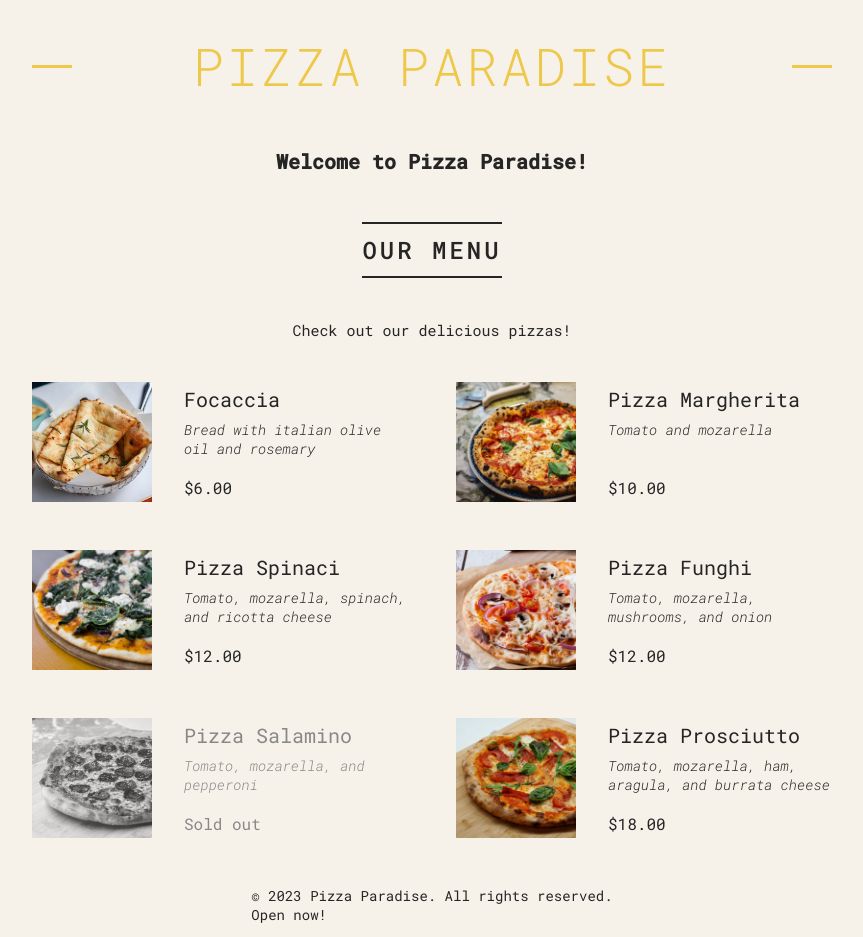
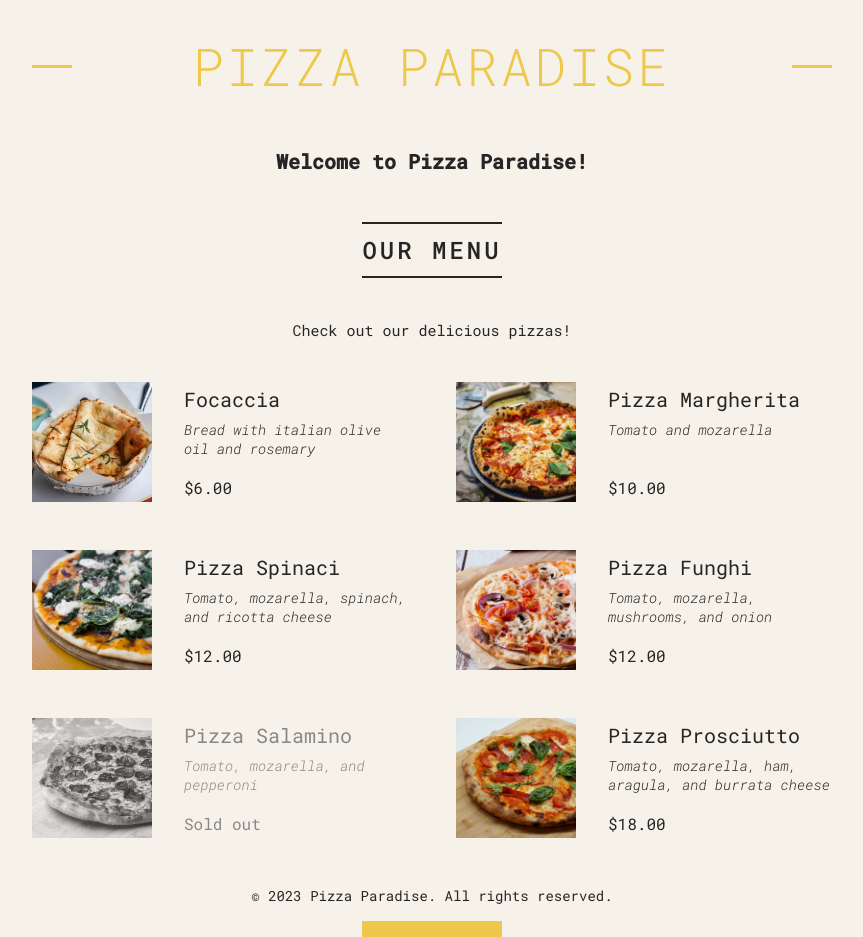
Before and after one commit to eldrich27/pizza-menu, a React (Vite) app in the folder pizza-menu-app/: page / in a window 1280 px wide. Shown: the top 937 px of the page, without its empty margins (208-1071 px from the left). Built offline with nearby package versions, Linux system fonts and the light colour scheme.

Commit message:
Display button only when the store is open

```diff
--- a/pizza-menu-app/src/App.tsx
+++ b/pizza-menu-app/src/App.tsx
@@ -6,7 +6,7 @@ import "./index.css";
 
 export default function App() {
   return (
-    <div className="app container">
+    <div className="container">
       <Header />
       <h1>Welcome to Pizza Paradise!</h1>
       <Menu />
--- a/pizza-menu-app/src/components/Footer.tsx
+++ b/pizza-menu-app/src/components/Footer.tsx
@@ -1,11 +1,13 @@
 export function Footer() {
     const currentHour: number = new Date().getHours();
-    const isOpen: boolean = currentHour >= 11 && currentHour < 23; // Open from 11 AM to 11 PM
+    const isOpen: boolean = currentHour >= 10 && currentHour < 23; // Open from 10 AM to 11 PM
 
     return (
         <footer className="footer">
             <p>&copy; 2023 Pizza Paradise. All rights reserved.</p>
-            {isOpen && <p>Open now!</p>}
+            {isOpen && (
+                <button className="btn">Order Now</button>
+            )}
         </footer>
     );
 }
--- a/pizza-menu-app/src/index.css
+++ b/pizza-menu-app/src/index.css
@@ -153,6 +153,12 @@ body {
 
 .footer {
   font-size: 1.4rem;
+  display: flex;
+  flex-direction: column;
+  align-items: center;
+  justify-content: center;
+  gap: 1.6rem;
+  text-align: center;
 }
 
 .order {
```
